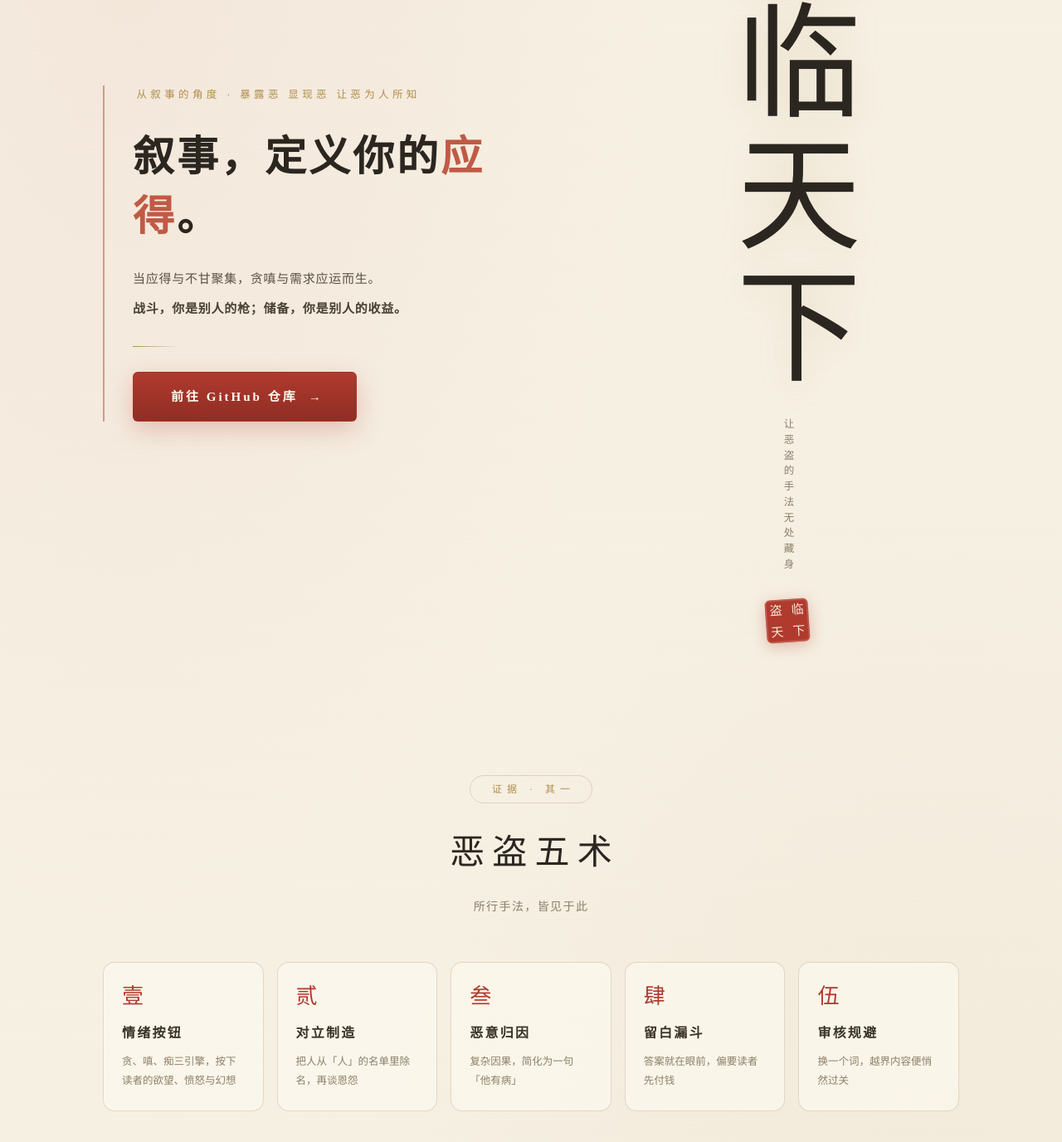
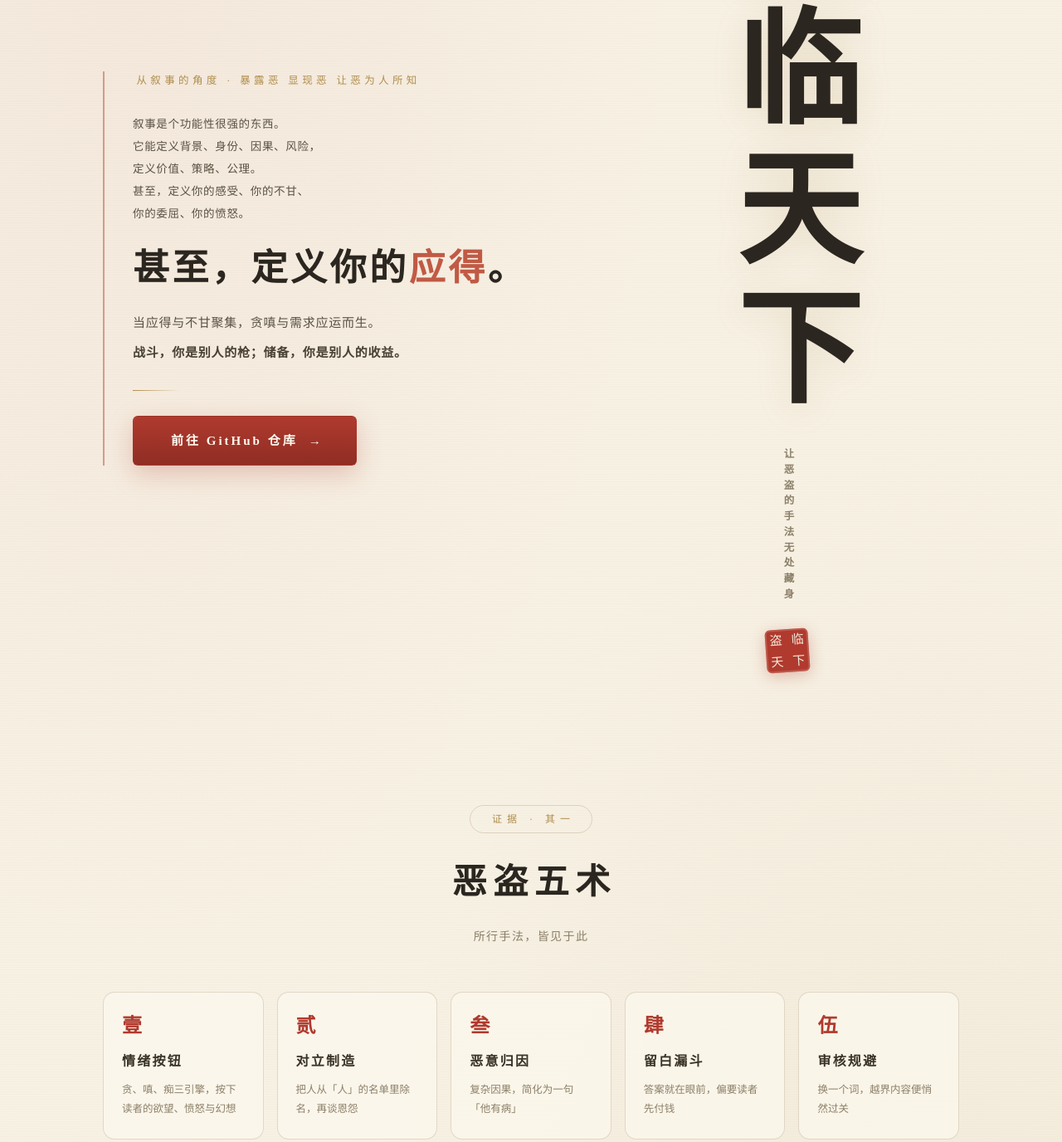
Before and after one commit to qing3a/edao, a plain HTML site: page index.html in a window 1280 px wide. Shown: the part 226-1602 px from the top of the page at 83% size. Drawn offline with Linux system fonts and the light colour scheme; a web font is replaced by a local one.

Commit message:
style: 标题与标题层级改用思源宋体 Heavy（刚正碑刻感）；左侧宣言补足完整叙事层次

```diff
--- a/index.html
+++ b/index.html
@@ -65,13 +65,20 @@
             color: var(--gold);
             margin-bottom: 26px;
         }
+        .stanza {
+            font-size: 13.5px;
+            line-height: 2;
+            letter-spacing: 0.05em;
+            color: var(--ink-2);
+            margin-bottom: 22px;
+        }
         .lead {
-            font-size: clamp(34px, 5vw, 50px);
+            font-size: clamp(30px, 4.5vw, 44px);
             font-weight: 900;
-            letter-spacing: 0.06em;
-            line-height: 1.45;
+            letter-spacing: 0.08em;
+            line-height: 1.4;
             color: var(--ink);
-            margin-bottom: 24px;
+            margin-bottom: 20px;
         }
         .lead em { font-style: normal; color: var(--cinnabar-soft); }
         .lines { font-size: 15px; color: var(--ink-2); letter-spacing: 0.05em; }
@@ -105,16 +112,18 @@
         /* 右 · 竖排标题 */
         .right { display: flex; flex-direction: column; align-items: center; gap: 30px; }
         .vt {
-            font-family: 'Ma Shan Zheng', 'KaiTi', serif;
-            font-weight: 400;
+            font-family: 'Noto Serif SC', 'Songti SC', 'STSong', 'SimSun', serif;
+            font-weight: 900;
             writing-mode: vertical-rl;
             font-size: clamp(84px, 14vw, 150px);
-            letter-spacing: 0.06em;
+            letter-spacing: 0.12em;
             color: var(--ink);
             line-height: 1;
             text-shadow: 0 6px 40px rgba(176, 141, 76, 0.18);
         }
         .colophon {
+            font-family: 'Noto Serif SC', 'Songti SC', 'STSong', 'SimSun', serif;
+            font-weight: 600;
             writing-mode: vertical-rl;
             font-size: 12.5px;
             letter-spacing: 0.5em;
@@ -148,11 +157,11 @@
             margin-bottom: 20px;
         }
         .sec-head h2 {
-            font-family: 'Ma Shan Zheng', 'KaiTi', serif;
-            font-weight: 400;
+            font-family: 'Noto Serif SC', 'Songti SC', 'STSong', 'SimSun', serif;
+            font-weight: 900;
             font-size: clamp(30px, 4.5vw, 42px);
-            letter-spacing: 0.22em;
-            text-indent: 0.22em;
+            letter-spacing: 0.18em;
+            text-indent: 0.18em;
             color: var(--ink);
         }
         .sec-head p { margin-top: 12px; font-size: 14px; color: var(--muted); letter-spacing: 0.1em; }
@@ -176,8 +185,9 @@
             box-shadow: 0 12px 30px rgba(122, 92, 54, 0.10);
         }
         .trick .num {
-            font-family: 'Ma Shan Zheng', 'KaiTi', serif;
-            font-size: 26px; color: var(--cinnabar);
+            font-family: 'Noto Serif SC', 'Songti SC', 'STSong', 'SimSun', serif;
+            font-weight: 900;
+            font-size: 24px; color: var(--cinnabar);
             line-height: 1;
             margin-bottom: 16px;
             display: block;
@@ -199,11 +209,11 @@
         /* ===== 结语 ===== */
         .closing { padding: 100px 24px 110px; text-align: center; }
         .closing .big {
-            font-family: 'Ma Shan Zheng', 'KaiTi', serif;
-            font-weight: 400;
+            font-family: 'Noto Serif SC', 'Songti SC', 'STSong', 'SimSun', serif;
+            font-weight: 900;
             font-size: clamp(28px, 5vw, 46px);
-            letter-spacing: 0.14em;
-            text-indent: 0.14em;
+            letter-spacing: 0.1em;
+            text-indent: 0.1em;
             color: var(--ink);
             margin-bottom: 40px;
         }
@@ -246,7 +256,14 @@
         <div class="hero-inner">
             <div class="left rise">
                 <p class="eyebrow">从叙事的角度 · 暴露恶 显现恶 让恶为人所知</p>
-                <h2 class="lead">叙事，定义你的<em>应得</em>。</h2>
+                <p class="stanza">
+                    叙事是个功能性很强的东西。<br>
+                    它能定义背景、身份、因果、风险，<br>
+                    定义价值、策略、公理。<br>
+                    甚至，定义你的感受、你的不甘、<br>
+                    你的委屈、你的愤怒。
+                </p>
+                <h2 class="lead">甚至，定义你的<em>应得</em>。</h2>
                 <div class="lines">
                     <p>当应得与不甘聚集，贪嗔与需求应运而生。</p>
                     <p class="second">战斗，你是别人的枪；储备，你是别人的收益。</p>
```
